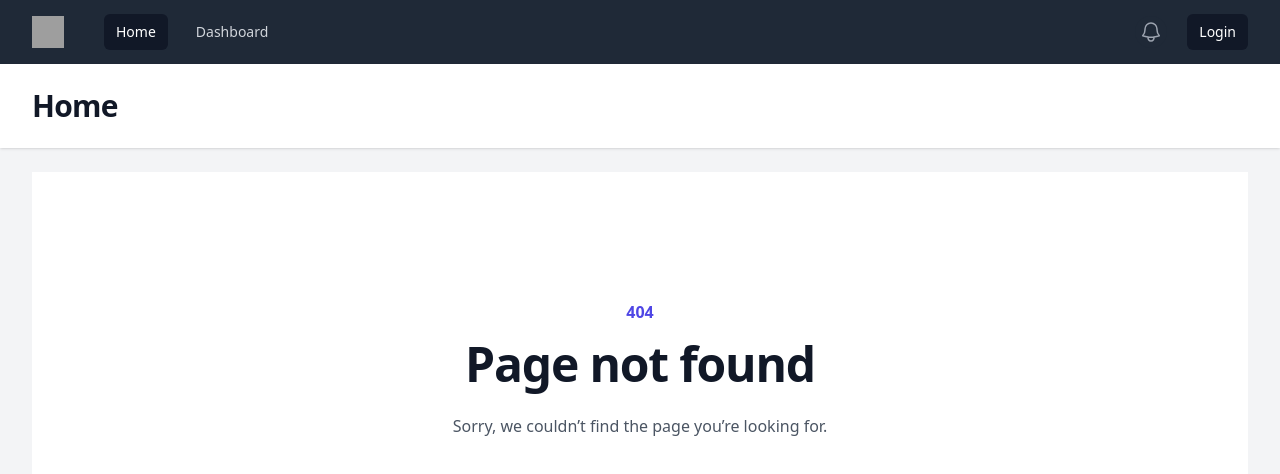
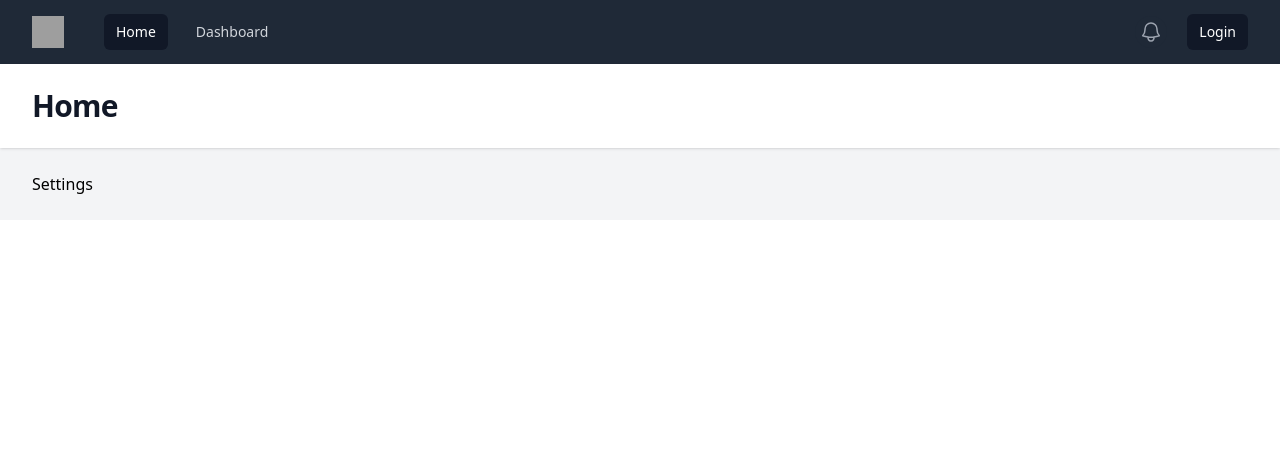
Before and after one commit to Flashminat0/rate-my-tube, a React (Vite) app: page /settings in a window 1280 px wide. Before the commit this address had no page. Shown: the top 474 px of the page. Built offline with nearby package versions, Linux system fonts and the light colour scheme; grey boxes are pictures that could not be loaded.

Commit message:
logout login fix

```diff
--- a/src/App.tsx
+++ b/src/App.tsx
@@ -6,7 +6,7 @@ import NoMatch from "./pages/NoMatch.tsx";
 import Layout from "./Layout.tsx";
 import Team from "./pages/team.tsx";
 import Logout from "./pages/logout.tsx";
-
+import Settings from "./pages/settings.tsx";
 function App() {
     return (
         <>
@@ -15,6 +15,7 @@ function App() {
                     <Route path="/" element={<Home/>}/>
                     <Route path="dashboard" element={<Dashboard/>}/>
                     <Route path="team" element={<Team/>}/>
+                    <Route path="settings" element={<Settings/>}/>
                     <Route path="logout" element={<Logout/>}/>
 
                     {/* Using path="*"" means "match anything", so this route
--- a/src/Layout.tsx
+++ b/src/Layout.tsx
@@ -1,7 +1,7 @@
 import {Disclosure, Menu, Transition} from "@headlessui/react";
 import {Bars3Icon, BellIcon, XMarkIcon} from "@heroicons/react/24/outline";
 import React, {Fragment, useEffect, useState} from "react";
-import {Outlet, useNavigate} from "react-router-dom";
+import {Outlet, useLocation, useNavigate} from "react-router-dom";
 
 import {getAuth, GoogleAuthProvider, signInWithPopup} from "firebase/auth";
 // Import the functions you need from the SDKs you need
@@ -28,6 +28,8 @@ const auth = getAuth(app);
 
 const Layout = () => {
     const navigate = useNavigate();
+    const location = useLocation()
+
     const [email, setEmail] = useState(null)
     const [photoURL, setPhotoURL] = useState(null)
     const [name, setName] = useState(null)
@@ -37,6 +39,8 @@ const Layout = () => {
     const [isHome, setIsHome] = useState(false)
     const [isDashboard, setIsDashboard] = useState(false)
     const [isTeam, setIsTeam] = useState(false)
+
+
     useEffect(() => {
         if (window.location.href.includes('team')) {
 
@@ -111,10 +115,10 @@ const Layout = () => {
     }, [email, photoURL]);
 
     useEffect(() => {
-        localStorage.getItem('email') && setEmail(localStorage.getItem('email'))
-        localStorage.getItem('photoURL') && setPhotoURL(localStorage.getItem('photoURL'))
-        localStorage.getItem('name') && setName(localStorage.getItem('name'))
-    }, []);
+        setEmail(localStorage.getItem('email'))
+        setPhotoURL(localStorage.getItem('photoURL'))
+        setName(localStorage.getItem('name'))
+    }, [location.pathname]);
 
 
     const useri = {
@@ -166,11 +170,11 @@ const Layout = () => {
 
     const userNavigation = [
         {name: 'Your Profile', href: '#'},
-        {name: 'Settings', href: '#'},
+        {name: 'Settings', href: '/settings'},
         {name: 'Sign out', href: '/logout'},
     ]
 
-    function classNames(...classes) {
+    function classNames(...classes: string[]) {
         return classes.filter(Boolean).join(' ')
     }
 
@@ -271,7 +275,7 @@ const Layout = () => {
                                                     onClick={onLogin}
                                                     className={classNames(
                                                         'bg-gray-900 text-white',
-                                                        'rounded-md px-3 py-2 text-sm font-medium ml-5'
+                                                        'rounded-md px-3 py-2 text-sm font-medium ml-5 cursor-pointer'
                                                     )}>Login</span>}
 
                                             </div>
--- a/src/pages/logout.tsx
+++ b/src/pages/logout.tsx
@@ -8,8 +8,6 @@ const Logout = () => {
         localStorage.removeItem('email');
         localStorage.removeItem('name');
         localStorage.removeItem('photoURL');
-
-
 
         navigate('/')
     }, []);
--- /dev/null
+++ b/src/pages/settings.tsx
@@ -0,0 +1,11 @@
+import React from 'react';
+
+const Settings = () => {
+    return (
+        <div>
+            Settings
+        </div>
+    );
+};
+
+export default Settings;
```
